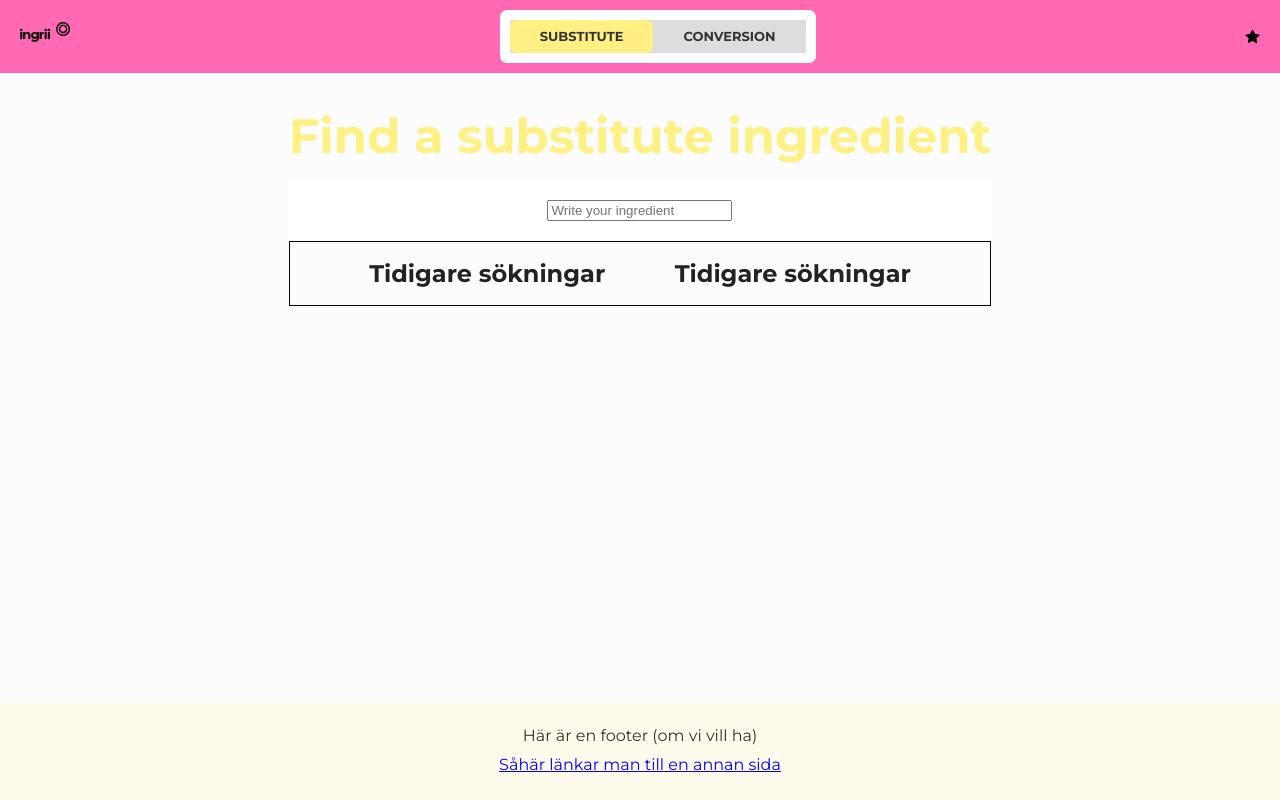
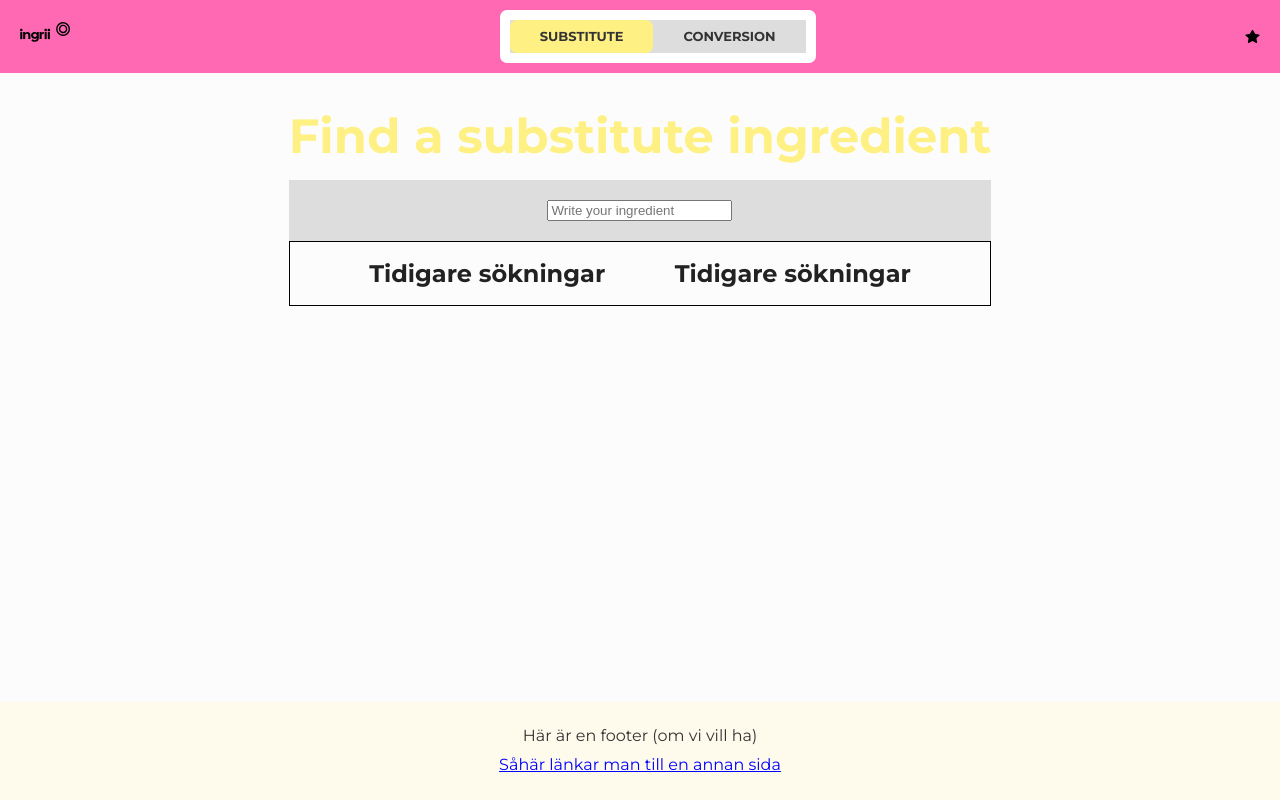
Before and after one commit to Annaaste/reactproject, a Next.js app: page / in a window 1280 px wide. Built offline with nearby package versions, Linux system fonts and the light colour scheme.

Commit message:
change color on searchbarContainer to see it

```diff
--- a/components/SearchBar/SearchBar.module.scss
+++ b/components/SearchBar/SearchBar.module.scss
@@ -3,6 +3,6 @@
 .searchBarContainer {
   display: flex;
   justify-content: center;
-  background-color: white;
+  background-color: $lightGrey;
   padding: 2rem;
 }
```
